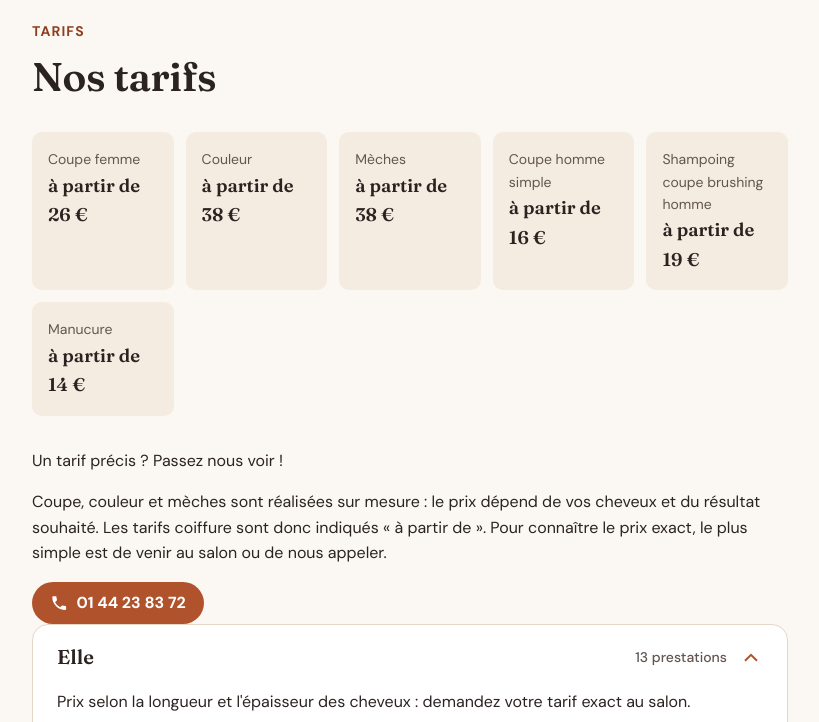
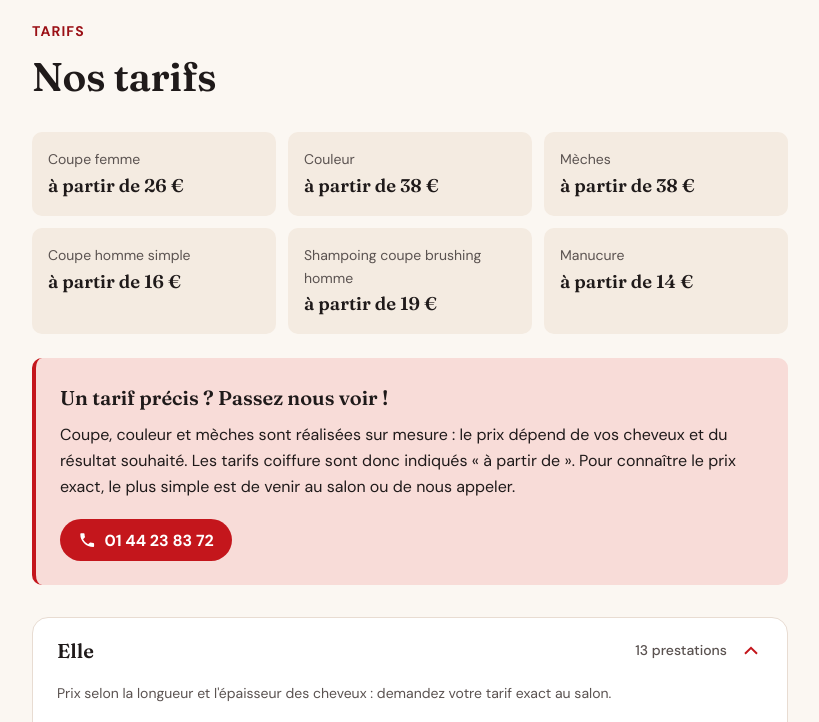
Before and after one commit to marcolap13/M3COIFFUREV2, a plain HTML site: page index.html in a window 1280 px wide. Shown: the part 2740-3462 px from the top of the page, without its empty margins (230-1049 px from the left). Drawn offline with Linux system fonts and the light colour scheme.

Commit message:
Remplace le terracotta par du rouge ponceau
Nouvelle couleur d'accent, texte noir doux au lieu du brun, pied de
page rouge foncé, favicon assorti. Ajoute le style du message tarifs.

Co-Authored-By: Claude Opus 5.5 <noreply@anthropic.com>

```diff
--- a/style.css
+++ b/style.css
@@ -1,6 +1,6 @@
 /* ==========================================================
    M3 Coiffure — feuille de style
-   Thème chaleureux : lin, sable, terracotta. Mobile d'abord.
+   Thème chaleureux : crème, sable, rouge ponceau. Mobile d'abord.
    ========================================================== */
 
 :root {
@@ -8,17 +8,17 @@
   --color-bg: #fbf7f2;
   --color-surface: #f4ebe1;
   --color-card: #ffffff;
-  --color-text: #2b2320;
-  --color-muted: #635650;
-  --color-line: #e5d6c8;
-  --color-accent: #b0532c;
-  --color-accent-dark: #8e3f1f;
-  --color-accent-soft: #f2d9cc;
+  --color-text: #1f1a1a;
+  --color-muted: #5a5250;
+  --color-line: #e8dcd2;
+  --color-accent: #c4161c;
+  --color-accent-dark: #9b1016;
+  --color-accent-soft: #f8dcd8;
   --color-open: #2f6b3a;
   --color-open-bg: #e3efe1;
-  --color-closed-bg: #f6dfd5;
-  --color-footer: #2b2320;
-  --color-footer-text: #efe4d8;
+  --color-closed-bg: #f9e0dc;
+  --color-footer: #8f0f14;
+  --color-footer-text: #fbeee9;
 
   /* Typographie */
   --font-title: "Fraunces", Georgia, "Times New Roman", serif;
@@ -47,7 +47,7 @@
   --header-h: 64px;
   --quickbar-h: 64px;
   --container: 1120px;
-  --shadow: 0 1px 2px rgb(43 35 32 / 0.06), 0 8px 24px rgb(43 35 32 / 0.06);
+  --shadow: 0 1px 2px rgb(31 26 26 / 0.06), 0 8px 24px rgb(31 26 26 / 0.06);
   --ease: cubic-bezier(0.2, 0.7, 0.2, 1);
 }
 
@@ -247,7 +247,7 @@ figure {
 
 .site-header.is-scrolled {
   border-color: var(--color-line);
-  box-shadow: 0 4px 16px rgb(43 35 32 / 0.05);
+  box-shadow: 0 4px 16px rgb(31 26 26 / 0.05);
 }
 
 .site-header__inner {
@@ -356,7 +356,7 @@ html:not(.js) .main-nav {
   padding: var(--space-2) var(--space-4) var(--space-5);
   background: var(--color-bg);
   border-bottom: 1px solid var(--color-line);
-  box-shadow: 0 12px 24px rgb(43 35 32 / 0.08);
+  box-shadow: 0 12px 24px rgb(31 26 26 / 0.08);
 }
 
 html:not(.js) .burger {
@@ -631,7 +631,7 @@ html:not(.js) .burger {
 
 .card:hover {
   transform: translateY(-3px);
-  box-shadow: 0 2px 4px rgb(43 35 32 / 0.06), 0 16px 32px rgb(43 35 32 / 0.1);
+  box-shadow: 0 2px 4px rgb(31 26 26 / 0.06), 0 16px 32px rgb(31 26 26 / 0.1);
 }
 
 .card:hover .card__more .icon {
@@ -641,9 +641,9 @@ html:not(.js) .burger {
 /* ---------- Tarifs ---------- */
 .highlights {
   display: grid;
-  grid-template-columns: repeat(auto-fit, minmax(140px, 1fr));
+  grid-template-columns: repeat(2, 1fr);
   gap: var(--space-3);
-  margin-bottom: var(--space-6);
+  margin-bottom: var(--space-5);
 }
 
 .highlights li {
@@ -663,6 +663,31 @@ html:not(.js) .burger {
   font-family: var(--font-title);
   font-size: 1.15rem;
   font-weight: 600;
+}
+
+.notice {
+  margin-bottom: var(--space-6);
+  padding: var(--space-5);
+  border-left: 4px solid var(--color-accent);
+  border-radius: var(--radius-small);
+  background: var(--color-accent-soft);
+}
+
+.notice__title {
+  margin-bottom: var(--space-2);
+  font-family: var(--font-title);
+  font-size: var(--fs-h3);
+  font-weight: 600;
+}
+
+.notice .btn {
+  margin-top: var(--space-1);
+}
+
+.acc__note {
+  margin-bottom: var(--space-2);
+  color: var(--color-muted);
+  font-size: var(--fs-small);
 }
 
 .accordion {
@@ -793,7 +818,6 @@ html:not(.js) .acc__chevron {
 .price-table td {
   font-weight: 700;
   text-align: right;
-  white-space: nowrap;
 }
 
 .price-table td:last-child,
@@ -1048,6 +1072,10 @@ html:not(.js) .acc__chevron {
     gap: var(--space-5);
   }
 
+  .highlights {
+    grid-template-columns: repeat(3, 1fr);
+  }
+
   .gallery {
     grid-template-columns: 1fr 1fr 2fr;
     gap: var(--space-4);
```
Also changed, not shown: favicon.svg.
